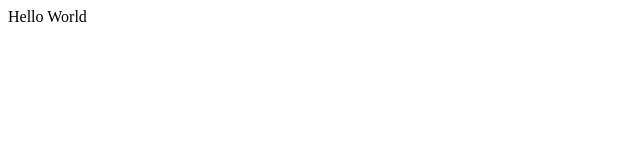
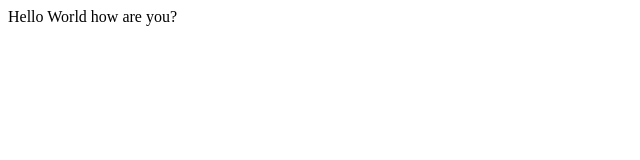
Before and after one commit to sekhar-234/new-project, a plain HTML site: page index.html in a window 1280 px wide. Shown: the whole page, without its empty margins (0-640 px from the left). Drawn offline with Linux system fonts and the light colour scheme.

Commit message:
Add How are you?

```diff
--- a/index.html
+++ b/index.html
@@ -6,6 +6,6 @@
     </title>
   </head>
   <body>
-    Hello World
+    Hello World how are you?
   </body>
 </html>
```
Also changed, not shown: 1 other file.
